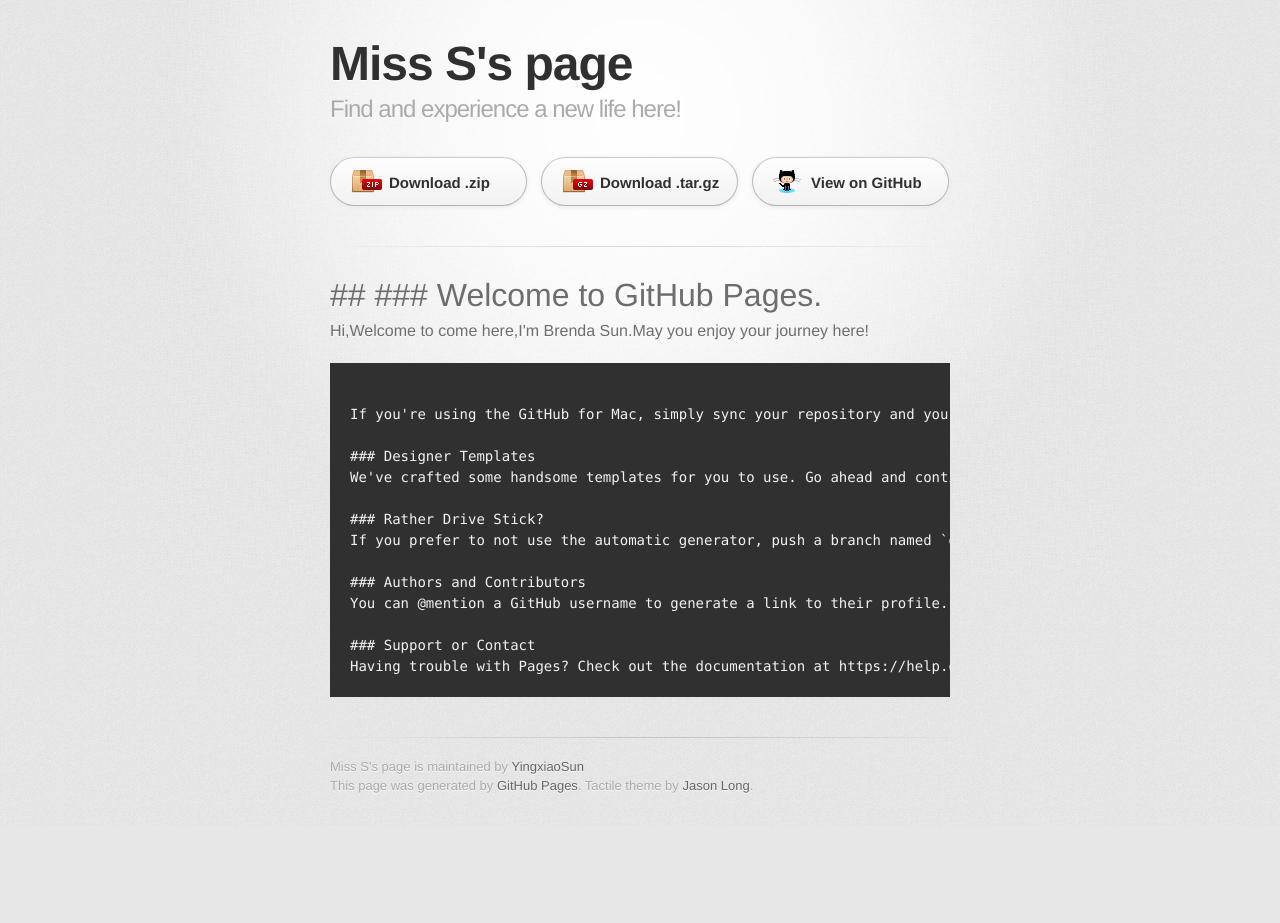
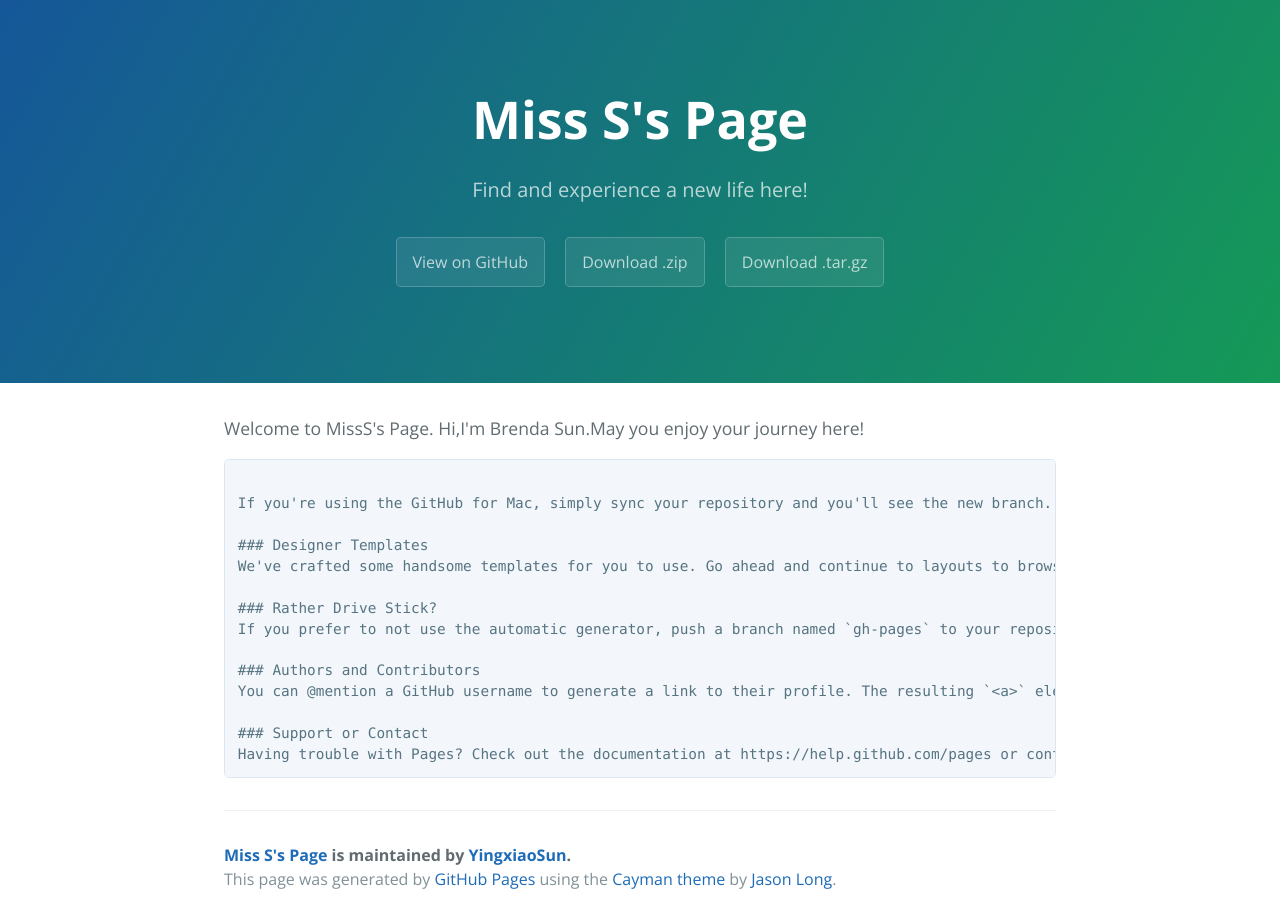
Before and after one commit to YingxiaoSun/MIssS, a plain HTML site: page index.html in a window 1280 px wide. Before the commit the page ends 826 px from the top, so only its background shows below. Drawn offline with nearby package versions, Linux system fonts and the light colour scheme; a web font is replaced by a local one.

Commit message:
Create gh-pages branch via GitHub

```diff
--- a/index.html
+++ b/index.html
@@ -1,40 +1,26 @@
 <!DOCTYPE html>
-<html>
+<html lang="en-us">
   <head>
-    <meta charset='utf-8'>
-    <meta http-equiv="X-UA-Compatible" content="chrome=1">
-    <link href='https://fonts.googleapis.com/css?family=Chivo:900' rel='stylesheet' type='text/css'>
+    <meta charset="UTF-8">
+    <title>Miss S&#39;s Page by YingxiaoSun</title>
+    <meta name="viewport" content="width=device-width, initial-scale=1">
+    <link rel="stylesheet" type="text/css" href="stylesheets/normalize.css" media="screen">
+    <link href='http://fonts.googleapis.com/css?family=Open+Sans:400,700' rel='stylesheet' type='text/css'>
     <link rel="stylesheet" type="text/css" href="stylesheets/stylesheet.css" media="screen">
-    <link rel="stylesheet" type="text/css" href="stylesheets/pygment_trac.css" media="screen">
-    <link rel="stylesheet" type="text/css" href="stylesheets/print.css" media="print">
-    <!--[if lt IE 9]>
-    <script src="//html5shiv.googlecode.com/svn/trunk/html5.js"></script>
-    <![endif]-->
-    <title>Miss S&#39;s page by YingxiaoSun</title>
+    <link rel="stylesheet" type="text/css" href="stylesheets/github-light.css" media="screen">
   </head>
+  <body>
+    <section class="page-header">
+      <h1 class="project-name">Miss S&#39;s Page</h1>
+      <h2 class="project-tagline">Find and experience a new life here!</h2>
+      <a href="https://github.com/YingxiaoSun/MissS" class="btn">View on GitHub</a>
+      <a href="https://github.com/YingxiaoSun/MissS/zipball/master" class="btn">Download .zip</a>
+      <a href="https://github.com/YingxiaoSun/MissS/tarball/master" class="btn">Download .tar.gz</a>
+    </section>
 
-  <body>
-    <div id="container">
-      <div class="inner">
-
-        <header>
-          <h1>Miss S&#39;s page</h1>
-          <h2>Find and experience a new life here!</h2>
-        </header>
-
-        <section id="downloads" class="clearfix">
-          <a href="https://github.com/YingxiaoSun/MissS/zipball/master" id="download-zip" class="button"><span>Download .zip</span></a>
-          <a href="https://github.com/YingxiaoSun/MissS/tarball/master" id="download-tar-gz" class="button"><span>Download .tar.gz</span></a>
-          <a href="https://github.com/YingxiaoSun/MissS" id="view-on-github" class="button"><span>View on GitHub</span></a>
-        </section>
-
-        <hr>
-
-        <section id="main_content">
-          <h1>
-<a id="--welcome-to-github-pages" class="anchor" href="#--welcome-to-github-pages" aria-hidden="true"><span class="octicon octicon-link"></span></a>## ### Welcome to GitHub Pages.</h1>
-
-<p>Hi,Welcome to come here,I'm Brenda Sun.May you enjoy your journey here!</p>
+    <section class="main-content">
+      <p>Welcome to MissS's Page.
+Hi,I'm Brenda Sun.May you enjoy your journey here!</p>
 
 <pre><code>
 If you're using the GitHub for Mac, simply sync your repository and you'll see the new branch.
@@ -51,15 +37,15 @@
 ### Support or Contact
 Having trouble with Pages? Check out the documentation at https://help.github.com/pages or contact support@github.com and we’ll help you sort it out.
 </code></pre>
-        </section>
 
-        <footer>
-          Miss S&#39;s page is maintained by <a href="https://github.com/YingxiaoSun">YingxiaoSun</a><br>
-          This page was generated by <a href="https://pages.github.com">GitHub Pages</a>. Tactile theme by <a href="https://twitter.com/jasonlong">Jason Long</a>.
-        </footer>
+      <footer class="site-footer">
+        <span class="site-footer-owner"><a href="https://github.com/YingxiaoSun/MissS">Miss S&#39;s Page</a> is maintained by <a href="https://github.com/YingxiaoSun">YingxiaoSun</a>.</span>
+
+        <span class="site-footer-credits">This page was generated by <a href="https://pages.github.com">GitHub Pages</a> using the <a href="https://github.com/jasonlong/cayman-theme">Cayman theme</a> by <a href="https://twitter.com/jasonlong">Jason Long</a>.</span>
+      </footer>
+
+    </section>
 
 
-      </div>
-    </div>
   </body>
 </html>
--- a/stylesheets/stylesheet.css
+++ b/stylesheets/stylesheet.css
@@ -1,373 +1,245 @@
-/* http://meyerweb.com/eric/tools/css/reset/
-   v2.0 | 20110126
-   License: none (public domain)
-*/
-html, body, div, span, applet, object, iframe,
-h1, h2, h3, h4, h5, h6, p, blockquote, pre,
-a, abbr, acronym, address, big, cite, code,
-del, dfn, em, img, ins, kbd, q, s, samp,
-small, strike, strong, sub, sup, tt, var,
-b, u, i, center,
-dl, dt, dd, ol, ul, li,
-fieldset, form, label, legend,
-table, caption, tbody, tfoot, thead, tr, th, td,
-article, aside, canvas, details, embed,
-figure, figcaption, footer, header, hgroup,
-menu, nav, output, ruby, section, summary,
-time, mark, audio, video {
-	padding: 0;
-	margin: 0;
-	font: inherit;
-	font-size: 100%;
-	vertical-align: baseline;
-	border: 0;
-}
-/* HTML5 display-role reset for older browsers */
-article, aside, details, figcaption, figure,
-footer, header, hgroup, menu, nav, section {
-	display: block;
-}
+* {
+  box-sizing: border-box; }
+
 body {
-	line-height: 1;
-}
-ol, ul {
-	list-style: none;
-}
-blockquote, q {
-	quotes: none;
-}
-blockquote:before, blockquote:after,
-q:before, q:after {
-	content: '';
-	content: none;
-}
-table {
-	border-spacing: 0;
-	border-collapse: collapse;
-}
-
-/* LAYOUT STYLES */
-body {
-  font-family: 'Helvetica Neue', Helvetica, Arial, serif;
-  font-size: 1em;
+  padding: 0;
+  margin: 0;
+  font-family: "Open Sans", "Helvetica Neue", Helvetica, Arial, sans-serif;
+  font-size: 16px;
   line-height: 1.5;
-  color: #6d6d6d;
-  text-shadow: 0 1px 0 rgba(255, 255, 255, 0.8);
-  background: #e7e7e7 url(../images/body-bg.png) 0 0 repeat;
-}
+  color: #606c71; }
 
 a {
-  color: #d5000d;
-}
-a:hover {
-  color: #c5000c;
-}
+  color: #1e6bb8;
+  text-decoration: none; }
+  a:hover {
+    text-decoration: underline; }
 
-header {
-  padding-top: 35px;
-  padding-bottom: 25px;
-}
+.btn {
+  display: inline-block;
+  margin-bottom: 1rem;
+  color: rgba(255, 255, 255, 0.7);
+  background-color: rgba(255, 255, 255, 0.08);
+  border-color: rgba(255, 255, 255, 0.2);
+  border-style: solid;
+  border-width: 1px;
+  border-radius: 0.3rem;
+  transition: color 0.2s, background-color 0.2s, border-color 0.2s; }
+  .btn + .btn {
+    margin-left: 1rem; }
 
-header h1 {
-  font-family: 'Chivo', 'Helvetica Neue', Helvetica, Arial, serif;
-  font-size: 48px; font-weight: 900;
-  line-height: 1.2;
-  color: #303030;
-  letter-spacing: -1px;
-}
+.btn:hover {
+  color: rgba(255, 255, 255, 0.8);
+  text-decoration: none;
+  background-color: rgba(255, 255, 255, 0.2);
+  border-color: rgba(255, 255, 255, 0.3); }
 
-header h2 {
-  font-size: 24px;
+@media screen and (min-width: 64em) {
+  .btn {
+    padding: 0.75rem 1rem; } }
+
+@media screen and (min-width: 42em) and (max-width: 64em) {
+  .btn {
+    padding: 0.6rem 0.9rem;
+    font-size: 0.9rem; } }
+
+@media screen and (max-width: 42em) {
+  .btn {
+    display: block;
+    width: 100%;
+    padding: 0.75rem;
+    font-size: 0.9rem; }
+    .btn + .btn {
+      margin-top: 1rem;
+      margin-left: 0; } }
+
+.page-header {
+  color: #fff;
+  text-align: center;
+  background-color: #159957;
+  background-image: linear-gradient(120deg, #155799, #159957); }
+
+@media screen and (min-width: 64em) {
+  .page-header {
+    padding: 5rem 6rem; } }
+
+@media screen and (min-width: 42em) and (max-width: 64em) {
+  .page-header {
+    padding: 3rem 4rem; } }
+
+@media screen and (max-width: 42em) {
+  .page-header {
+    padding: 2rem 1rem; } }
+
+.project-name {
+  margin-top: 0;
+  margin-bottom: 0.1rem; }
+
+@media screen and (min-width: 64em) {
+  .project-name {
+    font-size: 3.25rem; } }
+
+@media screen and (min-width: 42em) and (max-width: 64em) {
+  .project-name {
+    font-size: 2.25rem; } }
+
+@media screen and (max-width: 42em) {
+  .project-name {
+    font-size: 1.75rem; } }
+
+.project-tagline {
+  margin-bottom: 2rem;
   font-weight: normal;
-  line-height: 1.3;
-  color: #aaa;
-  letter-spacing: -1px;
-}
+  opacity: 0.7; }
 
-#container {
-  min-height: 595px;
-  background: transparent url(../images/highlight-bg.jpg) 50% 0 no-repeat;
-}
+@media screen and (min-width: 64em) {
+  .project-tagline {
+    font-size: 1.25rem; } }
 
-.inner {
-  width: 620px;
-  margin: 0 auto;
-}
+@media screen and (min-width: 42em) and (max-width: 64em) {
+  .project-tagline {
+    font-size: 1.15rem; } }
 
-#container .inner img {
-  max-width: 100%;
-}
+@media screen and (max-width: 42em) {
+  .project-tagline {
+    font-size: 1rem; } }
 
-#downloads {
-  margin-bottom: 40px;
-}
+.main-content :first-child {
+  margin-top: 0; }
+.main-content img {
+  max-width: 100%; }
+.main-content h1, .main-content h2, .main-content h3, .main-content h4, .main-content h5, .main-content h6 {
+  margin-top: 2rem;
+  margin-bottom: 1rem;
+  font-weight: normal;
+  color: #159957; }
+.main-content p {
+  margin-bottom: 1em; }
+.main-content code {
+  padding: 2px 4px;
+  font-family: Consolas, "Liberation Mono", Menlo, Courier, monospace;
+  font-size: 0.9rem;
+  color: #383e41;
+  background-color: #f3f6fa;
+  border-radius: 0.3rem; }
+.main-content pre {
+  padding: 0.8rem;
+  margin-top: 0;
+  margin-bottom: 1rem;
+  font: 1rem Consolas, "Liberation Mono", Menlo, Courier, monospace;
+  color: #567482;
+  word-wrap: normal;
+  background-color: #f3f6fa;
+  border: solid 1px #dce6f0;
+  border-radius: 0.3rem; }
+  .main-content pre > code {
+    padding: 0;
+    margin: 0;
+    font-size: 0.9rem;
+    color: #567482;
+    word-break: normal;
+    white-space: pre;
+    background: transparent;
+    border: 0; }
+.main-content .highlight {
+  margin-bottom: 1rem; }
+  .main-content .highlight pre {
+    margin-bottom: 0;
+    word-break: normal; }
+.main-content .highlight pre, .main-content pre {
+  padding: 0.8rem;
+  overflow: auto;
+  font-size: 0.9rem;
+  line-height: 1.45;
+  border-radius: 0.3rem; }
+.main-content pre code, .main-content pre tt {
+  display: inline;
+  max-width: initial;
+  padding: 0;
+  margin: 0;
+  overflow: initial;
+  line-height: inherit;
+  word-wrap: normal;
+  background-color: transparent;
+  border: 0; }
+  .main-content pre code:before, .main-content pre code:after, .main-content pre tt:before, .main-content pre tt:after {
+    content: normal; }
+.main-content ul, .main-content ol {
+  margin-top: 0; }
+.main-content blockquote {
+  padding: 0 1rem;
+  margin-left: 0;
+  color: #819198;
+  border-left: 0.3rem solid #dce6f0; }
+  .main-content blockquote > :first-child {
+    margin-top: 0; }
+  .main-content blockquote > :last-child {
+    margin-bottom: 0; }
+.main-content table {
+  display: block;
+  width: 100%;
+  overflow: auto;
+  word-break: normal;
+  word-break: keep-all; }
+  .main-content table th {
+    font-weight: bold; }
+  .main-content table th, .main-content table td {
+    padding: 0.5rem 1rem;
+    border: 1px solid #e9ebec; }
+.main-content dl {
+  padding: 0; }
+  .main-content dl dt {
+    padding: 0;
+    margin-top: 1rem;
+    font-size: 1rem;
+    font-weight: bold; }
+  .main-content dl dd {
+    padding: 0;
+    margin-bottom: 1rem; }
+.main-content hr {
+  height: 2px;
+  padding: 0;
+  margin: 1rem 0;
+  background-color: #eff0f1;
+  border: 0; }
 
-a.button {
+@media screen and (min-width: 64em) {
+  .main-content {
+    max-width: 64rem;
+    padding: 2rem 6rem;
+    margin: 0 auto;
+    font-size: 1.1rem; } }
+
+@media screen and (min-width: 42em) and (max-width: 64em) {
+  .main-content {
+    padding: 2rem 4rem;
+    font-size: 1.1rem; } }
+
+@media screen and (max-width: 42em) {
+  .main-content {
+    padding: 2rem 1rem;
+    font-size: 1rem; } }
+
+.site-footer {
+  padding-top: 2rem;
+  margin-top: 2rem;
+  border-top: solid 1px #eff0f1; }
+
+.site-footer-owner {
   display: block;
-  float: left;
-  width: 179px;
-  padding: 12px 8px 12px 8px;
-  margin-right: 14px;
-  font-size: 15px;
-  font-weight: bold;
-  line-height: 25px;
-  color: #303030;
-  background: #fdfdfd; /* Old browsers */
-  background: -moz-linear-gradient(top,  #fdfdfd 0%, #f2f2f2 100%); /* FF3.6+ */
-  background: -webkit-gradient(linear, left top, left bottom, color-stop(0%,#fdfdfd), color-stop(100%,#f2f2f2)); /* Chrome,Safari4+ */
-  background: -webkit-linear-gradient(top,  #fdfdfd 0%,#f2f2f2 100%); /* Chrome10+,Safari5.1+ */
-  background: -o-linear-gradient(top,  #fdfdfd 0%,#f2f2f2 100%); /* Opera 11.10+ */
-  background: -ms-linear-gradient(top,  #fdfdfd 0%,#f2f2f2 100%); /* IE10+ */
-  background: linear-gradient(top,  #fdfdfd 0%,#f2f2f2 100%); /* W3C */
-  filter: progid:DXImageTransform.Microsoft.gradient( startColorstr='#fdfdfd', endColorstr='#f2f2f2',GradientType=0 ); /* IE6-9 */
-  border-top: solid 1px #cbcbcb;
-  border-right: solid 1px #b7b7b7;
-  border-bottom: solid 1px #b3b3b3;
-  border-left: solid 1px #b7b7b7;
-  border-radius: 30px;
-  -webkit-box-shadow: 10px 10px 5px #888;
-  -moz-box-shadow: 10px 10px 5px #888;
-  box-shadow: 0px 1px 5px #e8e8e8;
-  -moz-border-radius: 30px;
-  -webkit-border-radius: 30px;
-}
-a.button:hover {
-  background: #fafafa; /* Old browsers */
-  background: -moz-linear-gradient(top,  #fdfdfd 0%, #f6f6f6 100%); /* FF3.6+ */
-  background: -webkit-gradient(linear, left top, left bottom, color-stop(0%,#fdfdfd), color-stop(100%,#f6f6f6)); /* Chrome,Safari4+ */
-  background: -webkit-linear-gradient(top,  #fdfdfd 0%,#f6f6f6 100%); /* Chrome10+,Safari5.1+ */
-  background: -o-linear-gradient(top,  #fdfdfd 0%,#f6f6f6 100%); /* Opera 11.10+ */
-  background: -ms-linear-gradient(top,  #fdfdfd 0%,#f6f6f6 100%); /* IE10+ */
-  background: linear-gradient(top,  #fdfdfd 0%,#f6f6f6, 100%); /* W3C */
-  filter: progid:DXImageTransform.Microsoft.gradient( startColorstr='#fdfdfd', endColorstr='#f6f6f6',GradientType=0 ); /* IE6-9 */
-  border-top: solid 1px #b7b7b7;
-  border-right: solid 1px #b3b3b3;
-  border-bottom: solid 1px #b3b3b3;
-  border-left: solid 1px #b3b3b3;
-}
+  font-weight: bold; }
 
-a.button span {
-  display: block;
-  height: 23px;
-  padding-left: 50px;
-}
+.site-footer-credits {
+  color: #819198; }
 
-#download-zip span {
-  background: transparent url(../images/zip-icon.png) 12px 50% no-repeat;
-}
-#download-tar-gz span {
-  background: transparent url(../images/tar-gz-icon.png) 12px 50% no-repeat;
-}
-#view-on-github span {
-  background: transparent url(../images/octocat-icon.png) 12px 50% no-repeat;
-}
-#view-on-github {
-  margin-right: 0;
-}
+@media screen and (min-width: 64em) {
+  .site-footer {
+    font-size: 1rem; } }
 
-code, pre {
-  margin-bottom: 30px;
-  font-family: Monaco, "Bitstream Vera Sans Mono", "Lucida Console", Terminal;
-  font-size: 14px;
-  color: #222;
-}
+@media screen and (min-width: 42em) and (max-width: 64em) {
+  .site-footer {
+    font-size: 1rem; } }
 
-code {
-  padding: 0 3px;
-  background-color: #f2f2f2;
-  border: solid 1px #ddd;
-}
-
-pre {
-  padding: 20px;
-  overflow: auto;
-  color: #f2f2f2;
-  text-shadow: none;
-  background: #303030;
-}
-pre code {
-  padding: 0;
-  color: #f2f2f2;
-  background-color: #303030;
-  border: none;
-}
-
-ul, ol, dl {
-  margin-bottom: 20px;
-}
-
-
-/* COMMON STYLES */
-
-hr {
-  height: 1px;
-  padding-bottom: 1em;
-  margin-top: 1em;
-  line-height: 1px;
-  background: transparent url('../images/hr.png') 50% 0 no-repeat;
-  border: none;
-}
-
-strong {
-  font-weight: bold;
-}
-
-em {
-  font-style: italic;
-}
-
-table {
-  width: 100%;
-  border: 1px solid #ebebeb;
-}
-
-th {
-  font-weight: 500;
-}
-
-td {
-  font-weight: 300;
-  text-align: center;
-  border: 1px solid #ebebeb;
-}
-
-form {
-  padding: 20px;
-  background: #f2f2f2;
-
-}
-
-
-/* GENERAL ELEMENT TYPE STYLES */
-
-h1 {
-  font-size: 32px;
-}
-
-h2 {
-  margin-bottom: 8px;
-  font-size: 22px;
-  font-weight: bold;
-  color: #303030;
-}
-
-h3 {
-  margin-bottom: 8px;
-  font-size: 18px;
-  font-weight: bold;
-  color: #d5000d;
-}
-
-h4 {
-  font-size: 16px;
-  font-weight: bold;
-  color: #303030;
-}
-
-h5 {
-  font-size: 1em;
-  color: #303030;
-}
-
-h6 {
-  font-size: .8em;
-  color: #303030;
-}
-
-p {
-  margin-bottom: 20px;
-  font-weight: 300;
-}
-
-a {
-  text-decoration: none;
-}
-
-p a {
-  font-weight: 400;
-}
-
-blockquote {
-  padding: 0 0 0 30px;
-  margin-bottom: 20px;
-  font-size: 1.6em;
-  border-left: 10px solid #e9e9e9;
-}
-
-ul li {
-  list-style-position: inside;
-  list-style: disc;
-  padding-left: 20px;
-}
-
-ol li {
-  list-style-position: inside;
-  list-style: decimal;
-  padding-left: 3px;
-}
-
-dl dt {
-  color: #303030;
-}
-
-footer {
-  padding-top: 20px;
-  padding-bottom: 30px;
-  margin-top: 40px;
-  font-size: 13px;
-  color: #aaa;
-  background: transparent url('../images/hr.png') 0 0 no-repeat;
-}
-
-footer a {
-  color: #666;
-}
-footer a:hover {
-  color: #444;
-}
-
-/* MISC */
-.clearfix:after {
-  display: block;
-  height: 0;
-  clear: both;
-  visibility: hidden;
-  content: '.';
-}
-
-.clearfix {display: inline-block;}
-* html .clearfix {height: 1%;}
-.clearfix {display: block;}
-
-/* #Media Queries
-================================================== */
-
-/* Smaller than standard 960 (devices and browsers) */
-@media only screen and (max-width: 959px) { }
-
-/* Tablet Portrait size to standard 960 (devices and browsers) */
-@media only screen and (min-width: 768px) and (max-width: 959px) { }
-
-/* All Mobile Sizes (devices and browser) */
-@media only screen and (max-width: 767px) {
-  header {
-    padding-top: 10px;
-    padding-bottom: 10px;
-  }
-  #downloads {
-    margin-bottom: 25px;
-  }
-  #download-zip, #download-tar-gz {
-    display: none;
-  }
-  .inner {
-    width: 94%;
-    margin: 0 auto;
-  }
-}
-
-/* Mobile Landscape Size to Tablet Portrait (devices and browsers) */
-@media only screen and (min-width: 480px) and (max-width: 767px) { }
-
-/* Mobile Portrait Size to Mobile Landscape Size (devices and browsers) */
-@media only screen and (max-width: 479px) { }
+@media screen and (max-width: 42em) {
+  .site-footer {
+    font-size: 0.9rem; } }
```
Also changed, not shown: params.json (+1 -1 lines).
